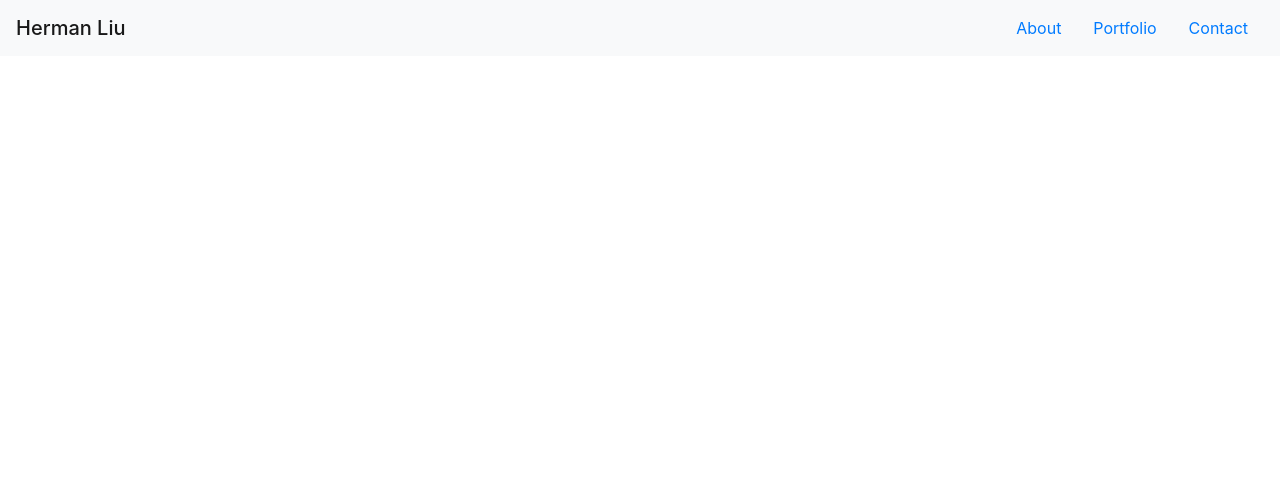
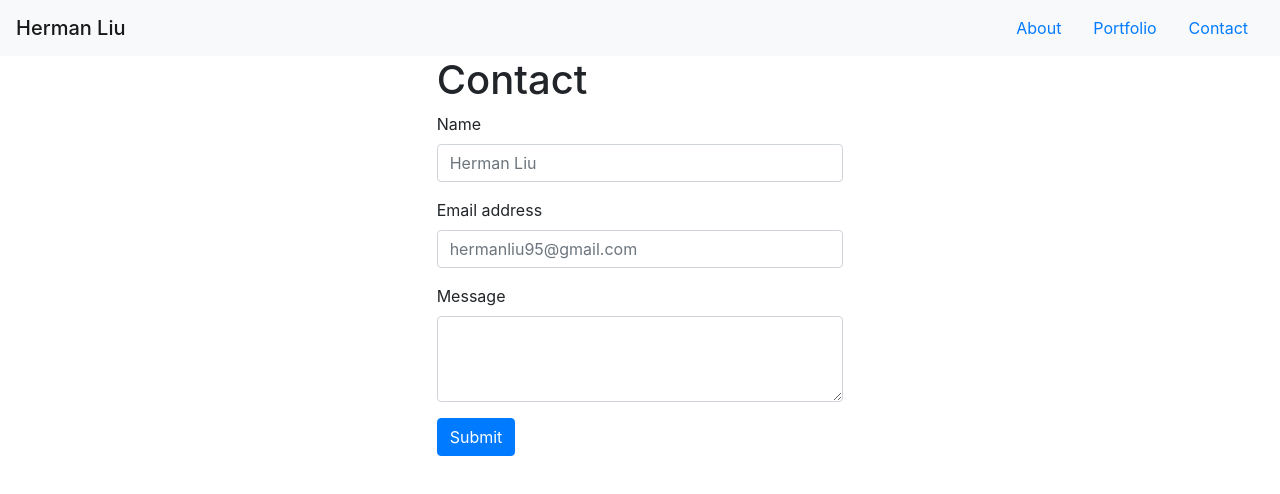
Before and after one commit to hermsicle/-Bootstrap-Portfolio, a plain HTML site: page contact.html in a window 1280 px wide. Drawn offline with nearby package versions, Linux system fonts and the light colour scheme.

Commit message:
contact form input

```diff
--- a/contact.html
+++ b/contact.html
@@ -27,6 +27,33 @@
         </ul>
     </nav>
 
+    <!--Responsive Layout-->
+    <div class="row">
+        <div class="col-sm-4"></div>
+        <div class="col-sm-4">
+            <h1>Contact</h1>
+            <form>
+                <div class="form-group">
+                    <label for="exampleFormControlInput1">Name</label>
+                    <input type="email" class="form-control" id="exampleFormControlInput1"
+                        placeholder="Herman Liu">
+                </div>
+                <div class="form-group">
+                        <label for="exampleFormControlInput1">Email address</label>
+                        <input type="email" class="form-control" id="exampleFormControlInput1"
+                            placeholder="hermanliu95@gmail.com">
+                    </div>
+                <div class="form-group">
+                    <label for="exampleFormControlTextarea1">Message</label>
+                    <textarea class="form-control" id="exampleFormControlTextarea1" rows="3"></textarea>
+                </div>
+                <button type="submit" class="btn btn-primary">Submit</button>
+            </form>
+        </div>
+        <div class="col-sm-4"></div>
+    </div>
+
+
 
     <script src="https://code.jquery.com/jquery-3.3.1.slim.min.js"
         integrity="sha384-q8i/X+965DzO0rT7abK41JStQIAqVgRVzpbzo5smXKp4YfRvH+8abtTE1Pi6jizo"
```
